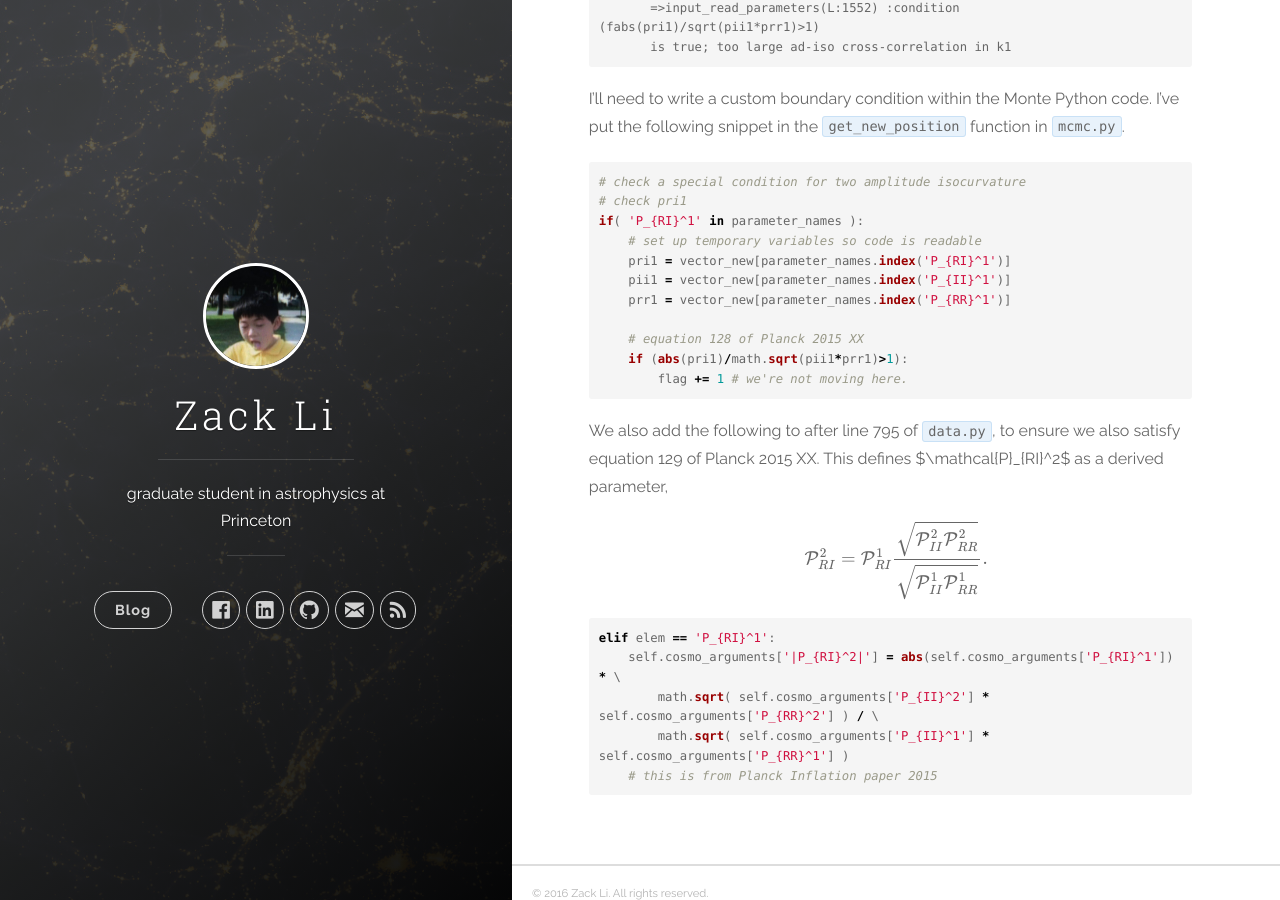
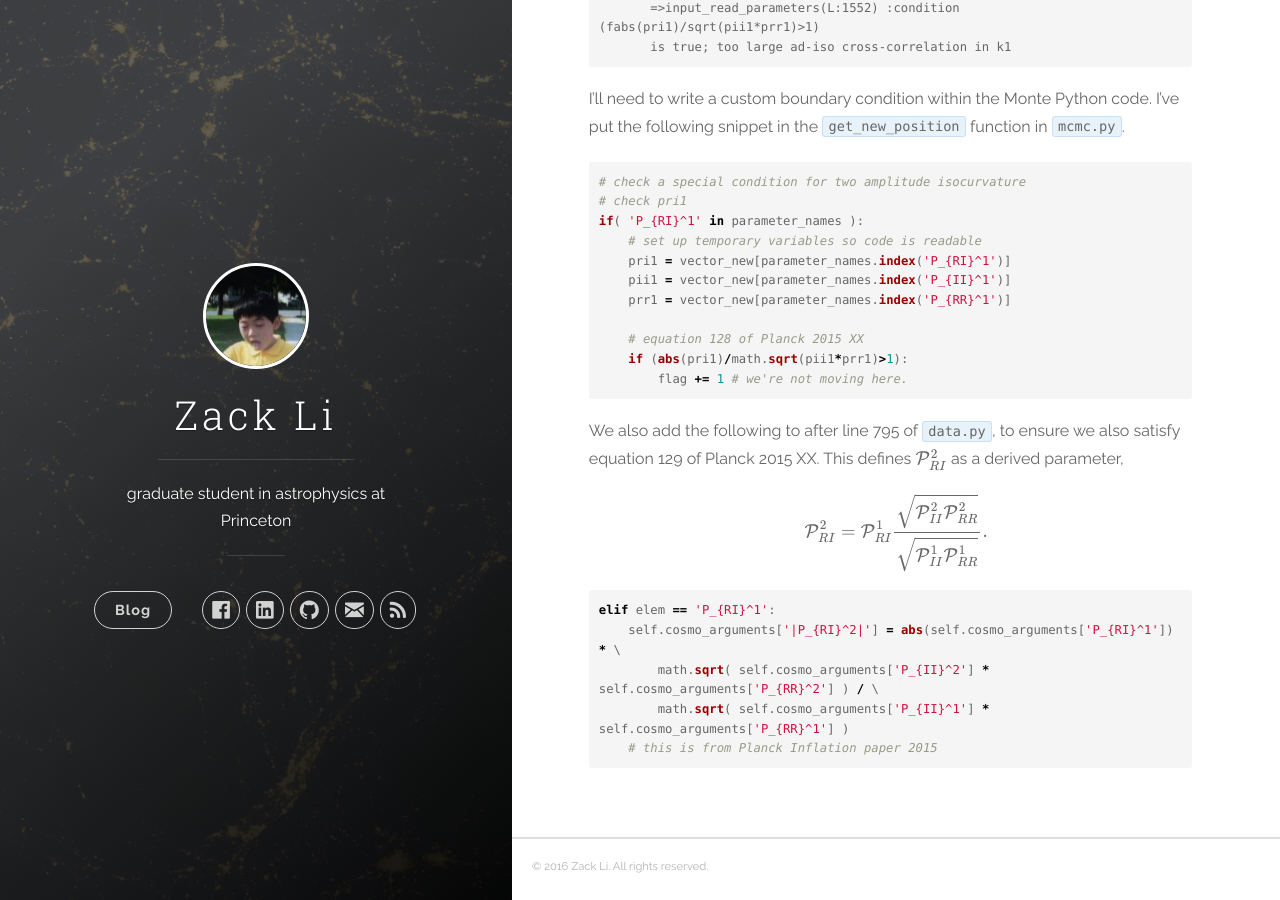
Before and after one commit to xzackli/xzackli.github.io, a Jekyll site: the page built from _posts/2016-10-20-New-Planck-Prior.markdown, in a window 1280 px wide and 900 px high, scrolled down 568 px. Built offline with Jekyll 4.4.1, drawn with Linux system fonts in a browser that asks for light colours; nearby versions of some CDN libraries; formulas are drawn with MathJax 3.

Commit message:
another typo

````diff
--- a/_posts/2016-10-20-New-Planck-Prior.markdown
+++ b/_posts/2016-10-20-New-Planck-Prior.markdown
@@ -37,7 +37,7 @@ if( 'P_{RI}^1' in parameter_names ):
         flag += 1 # we're not moving here.
 ```
 
-We also add the following to after line 795 of `data.py`, to ensure we also satisfy equation 129 of Planck 2015 XX. This defines $\mathcal{P}_{RI}^2$ as a derived parameter,
+We also add the following to after line 795 of `data.py`, to ensure we also satisfy equation 129 of Planck 2015 XX. This defines $$\mathcal{P}_{RI}^2$$ as a derived parameter,
 
 $$ \mathcal{P}_{RI}^2 = \mathcal{P}_{RI}^1 \frac{ \sqrt{ \mathcal{P}_{II}^2 \mathcal{P}_{RR}^2 } } { \sqrt{\mathcal{P}_{II}^1 \mathcal{P}_{RR}^1}} .$$
 
````
